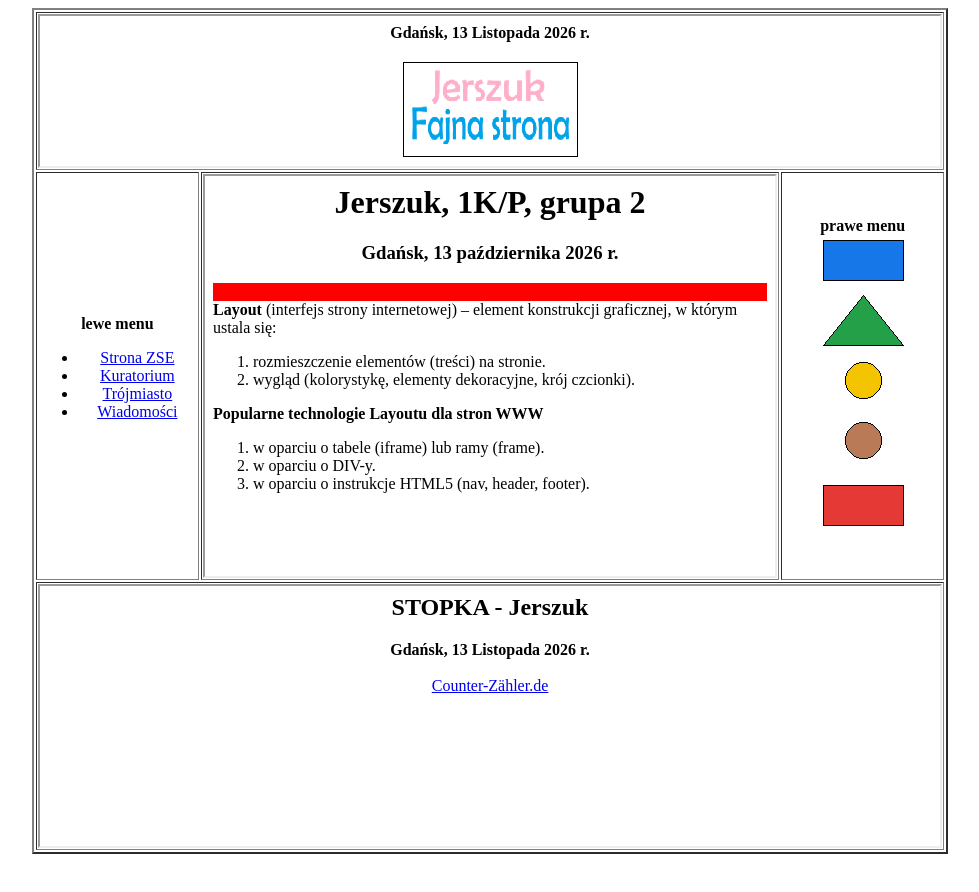
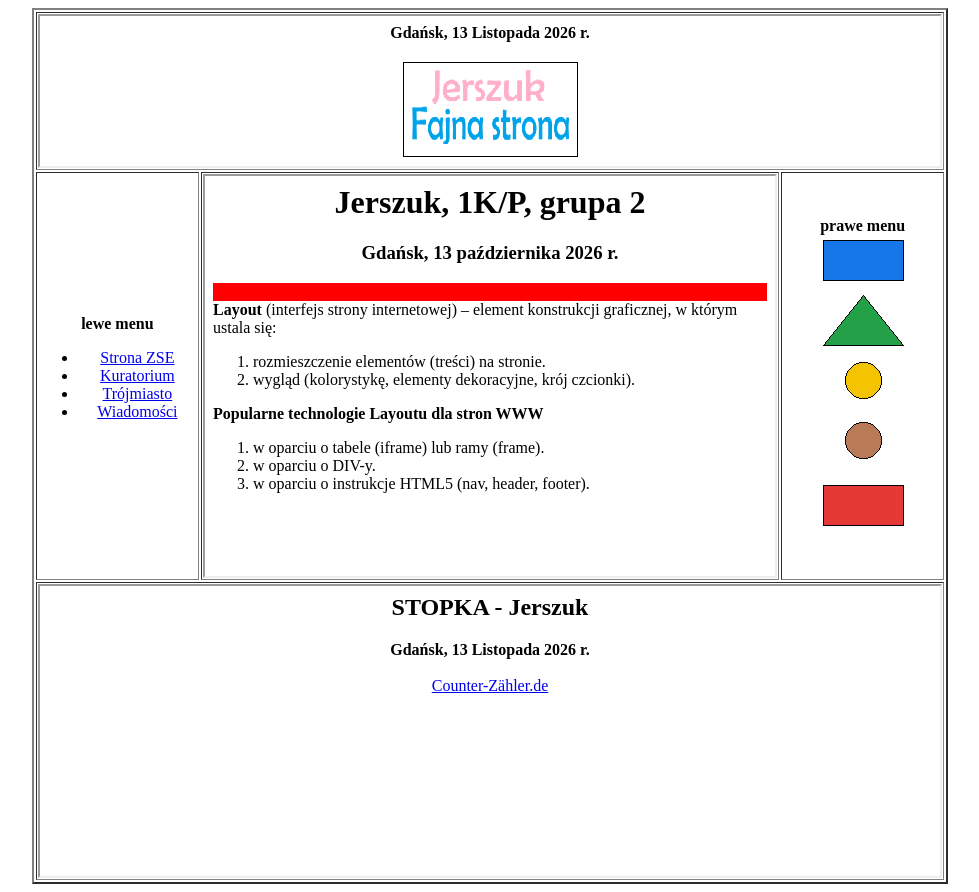
Before and after one commit to Krystian909/Dydaktyka3IFrame, a plain HTML site: page index.html in a window 1280 px wide. Shown: the whole page, without its empty margins (150-1129 px from the left). Before the commit the page ends 862 px from the top, so only its background shows below. Drawn offline with Linux system fonts and the light colour scheme.

Commit message:
Increase iframe height in index.html

```diff
--- a/index.html
+++ b/index.html
@@ -95,7 +95,7 @@ target="obszar_glowny">
 </tr>
 <tr height="90">
 <td colspan="3">
-<iframe scrolling="no" width="900" height="260"
+<iframe scrolling="no" width="900" height="290"
 name="obszar_stopka"
 src="stopka_Jerszuk.html"
 border="0">
```
